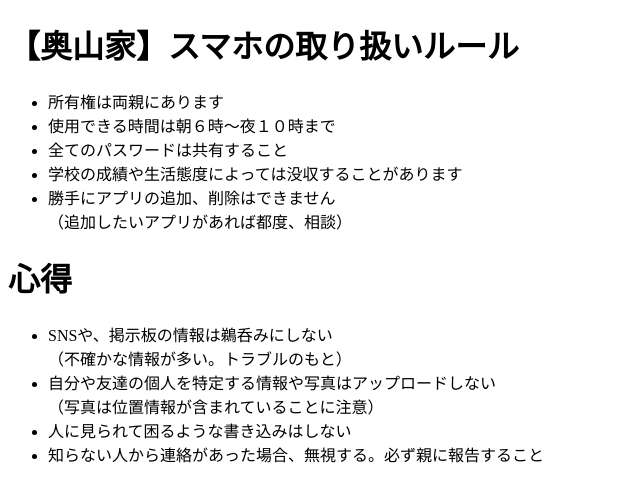
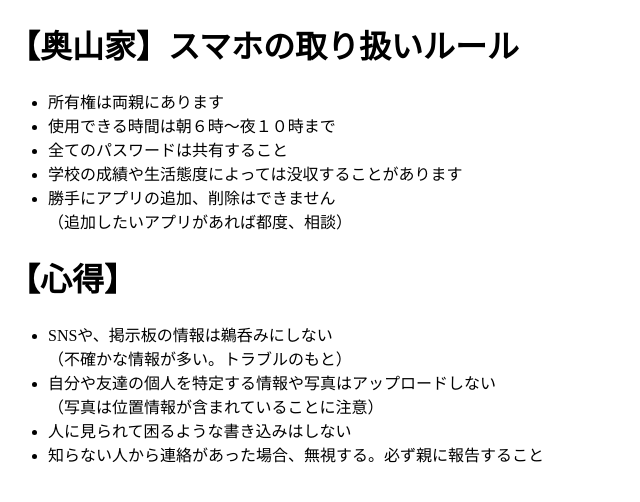
Before and after one commit to MondoGrosso/smartphone-rules-old, a plain HTML site: page index.html in a window 1280 px wide. Shown: the whole page, without its empty margins (0-640 px from the left). Drawn offline with Linux system fonts and the light colour scheme.

Commit message:
Commit test

```diff
--- a/index.html
+++ b/index.html
@@ -17,7 +17,7 @@
       <li>勝手にアプリの追加、削除はできません<br>（追加したいアプリがあれば都度、相談）</li>
     </ul>
 
-    <h1>心得</h1>
+    <h1>【心得】</h1>
     <ul>
       <li>SNSや、掲示板の情報は鵜呑みにしない<br>（不確かな情報が多い。トラブルのもと）</li>
       <li>自分や友達の個人を特定する情報や写真はアップロードしない<br>（写真は位置情報が含まれていることに注意）</li>
```
